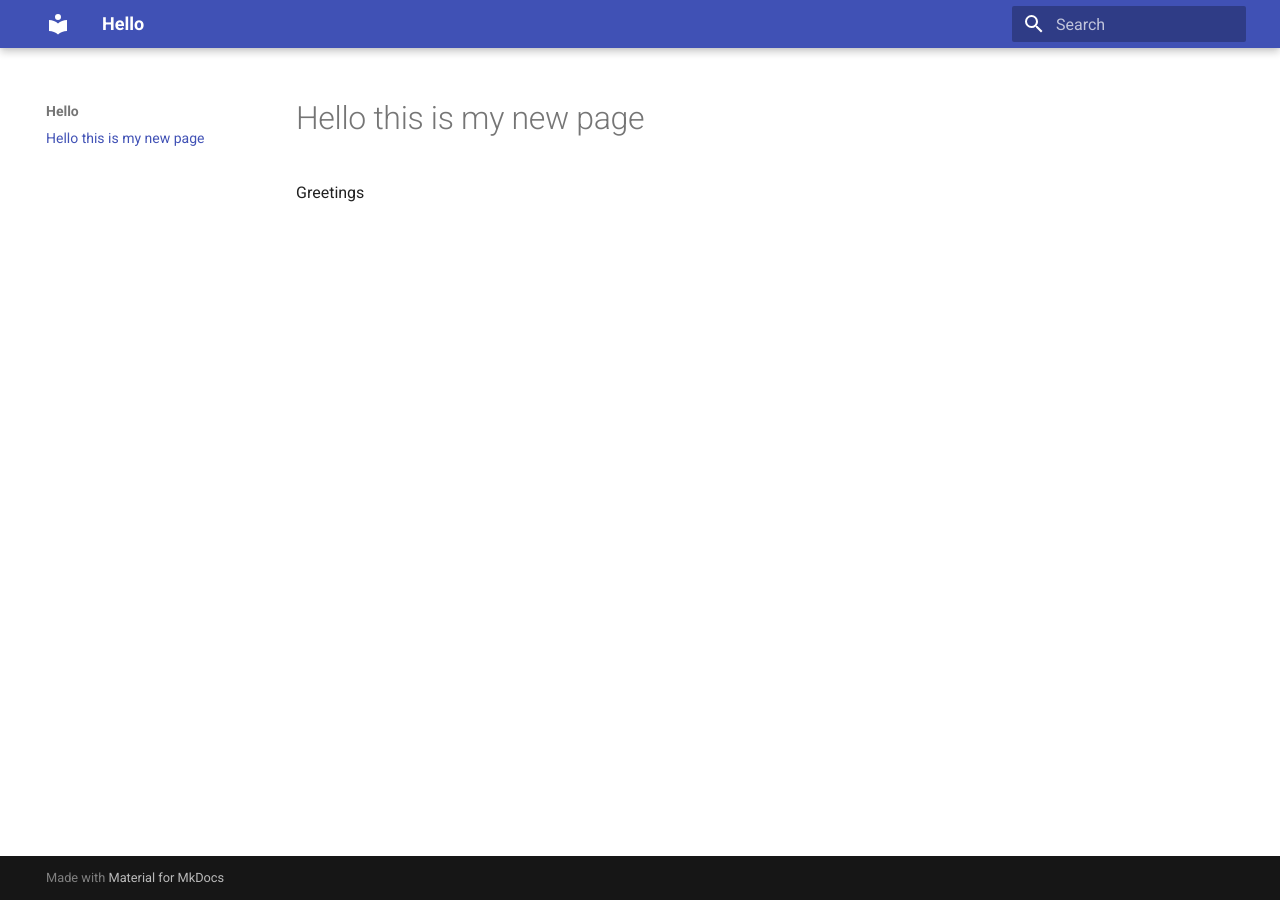
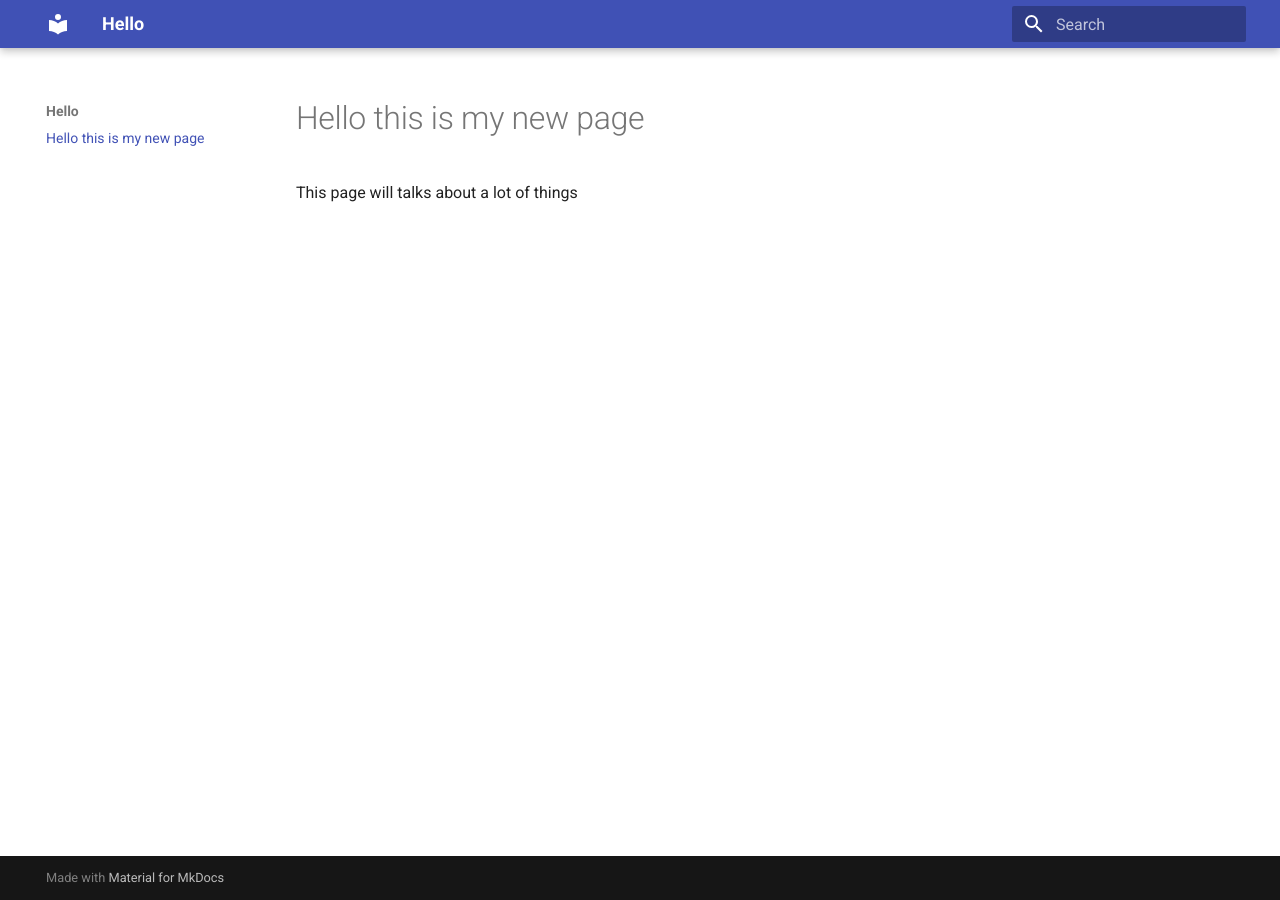
Before and after one commit to FallingStarsLab/fallingstarslab.github.io, an MkDocs documentation site: the page built from docs/index.md, in a window 1280 px wide. Built offline with MkDocs 1.6.1 and Material for MkDocs 9.7.7, drawn with Linux system fonts in a browser that asks for light colours.

Commit message:
update index

```diff
--- a/docs/index.md
+++ b/docs/index.md
@@ -1,3 +1,3 @@
 # Hello this is my new page
 
-Greetings
+This page will talks about a lot of things
```
